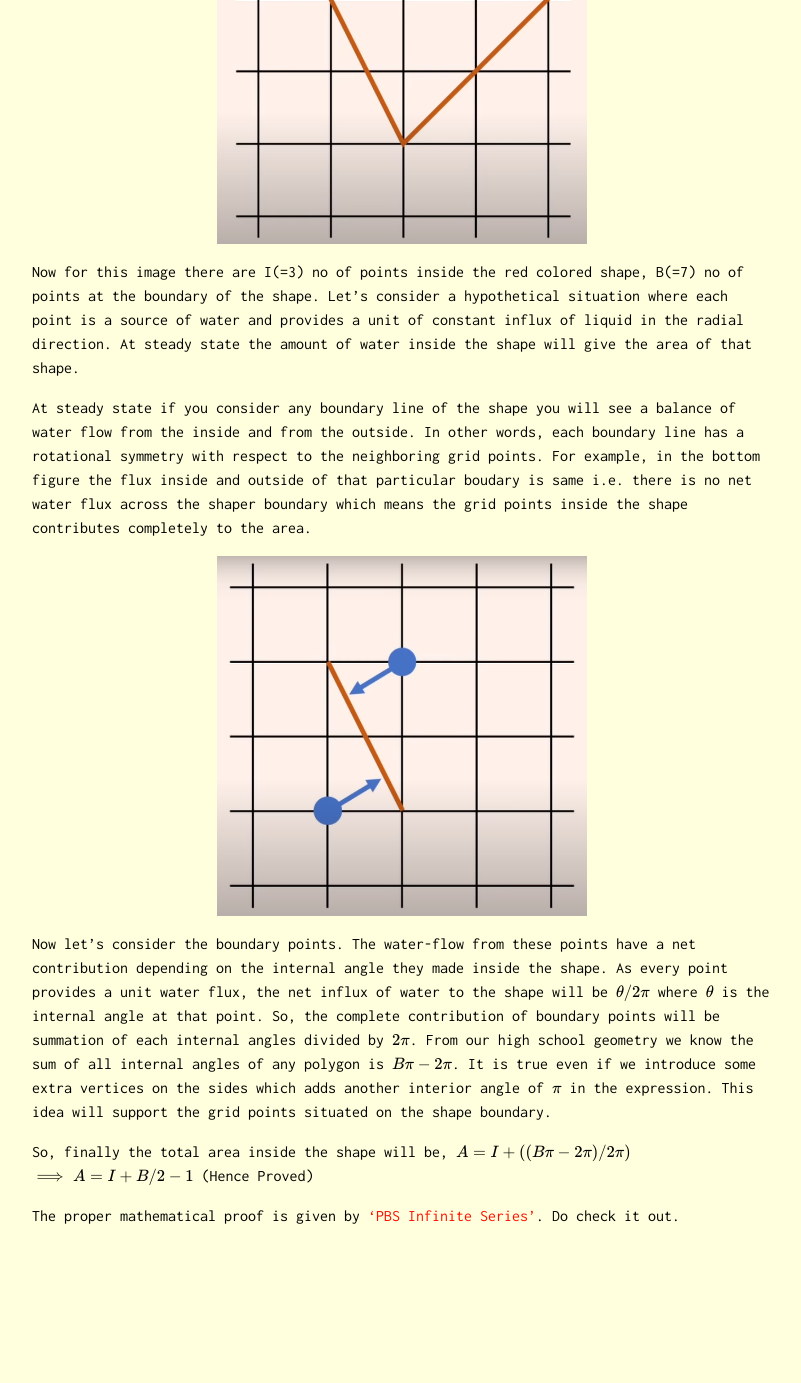
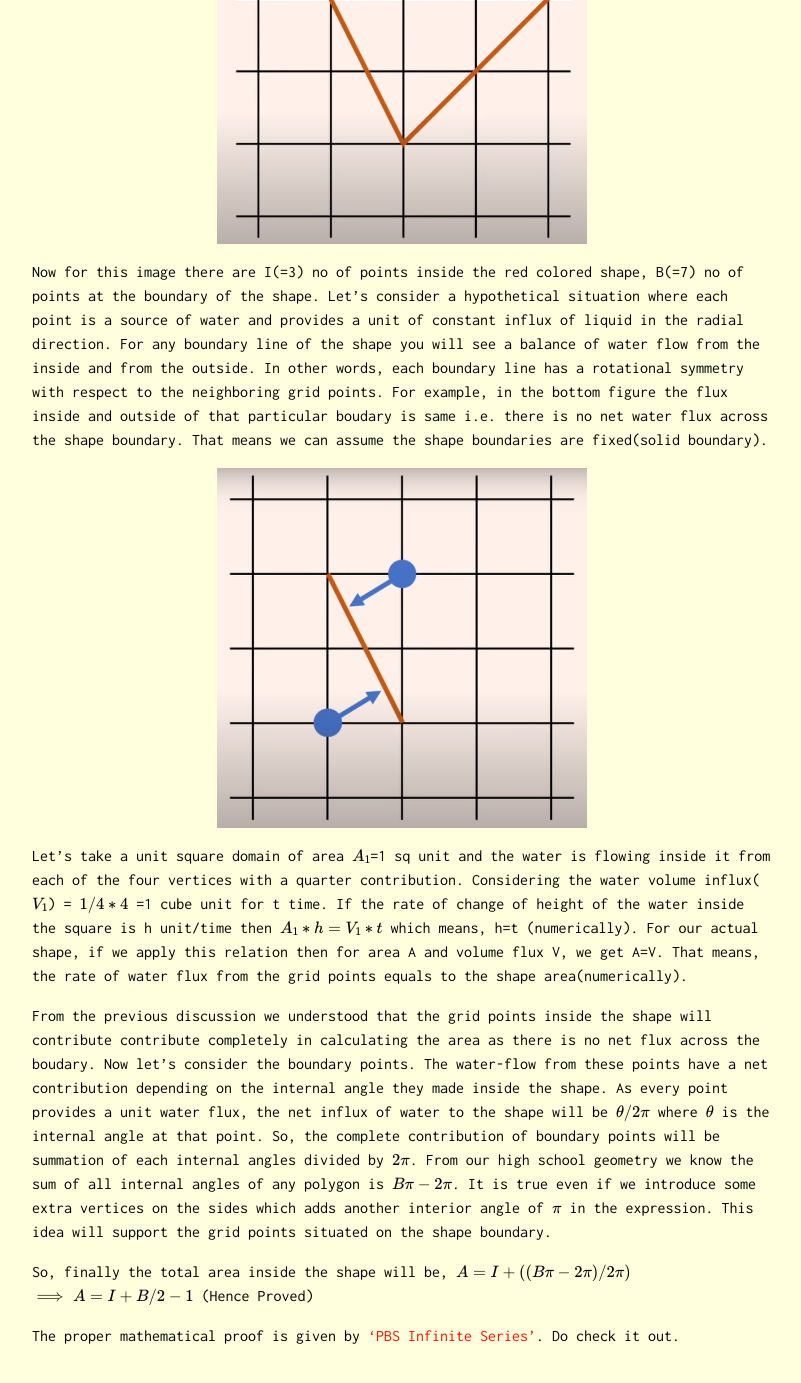
Before and after one commit to Oscuro-Phoenix/math-for-fun, a Jekyll site: the page built from _posts/2021-12-01-Problem-22.md, in a window 1280 px wide and 1400 px high, scrolled down 831 px. Shown: the top 1383 px of the window, without its empty margins (238-1039 px from the left). Built offline with Jekyll 4.4.1, drawn with Linux system fonts in a browser that asks for light colours; formulas are drawn with MathJax 3; before the commit the page ends 2111 px from its top, so only the background shows below that.

Commit message:
Update 2021-12-01-Problem-22.md

```diff
--- a/_posts/2021-12-01-Problem-22.md
+++ b/_posts/2021-12-01-Problem-22.md
@@ -15,13 +15,13 @@ There is an unconventional in mathematical sense yet very simple and easy to und
 Let's consider the bottom image:
 <center><img style=" display: block; margin-left: auto; margin-right: auto;width: 50%;" src="../assets/prob22_fig1.PNG"></center>
 
-Now for this image there are I(=3) no of points inside the red colored shape, B(=7) no of points at the boundary of the shape. Let's consider a hypothetical situation where each point is a source of water and provides a unit of constant influx of liquid in the radial direction. At steady state the amount of water inside the shape will give the area of that shape.
-
-At steady state if you consider any boundary line of the shape you will see a balance of water flow from the inside and from the outside. In other words, each boundary line has a rotational symmetry with respect to the neighboring grid points. For example, in the bottom figure the flux inside and outside of that particular boudary is same i.e. there is no net water flux across the shaper boundary which means the grid points inside the shape contributes completely to the area.
+Now for this image there are I(=3) no of points inside the red colored shape, B(=7) no of points at the boundary of the shape. Let's consider a hypothetical situation where each point is a source of water and provides a unit of constant influx of liquid in the radial direction. For any boundary line of the shape you will see a balance of water flow from the inside and from the outside. In other words, each boundary line has a rotational symmetry with respect to the neighboring grid points. For example, in the bottom figure the flux inside and outside of that particular boudary is same i.e. there is no net water flux across the shape boundary. That means we can assume the shape boundaries are fixed(solid boundary).
 
 <center><img style=" display: block; margin-left: auto; margin-right: auto;width: 50%;" src="../assets/prob22_fig2.PNG"></center>
 
-Now let's consider the boundary points. The water-flow from these points have a net contribution depending on the internal angle they made inside the shape. As every point provides a unit water flux, the net influx of water to the shape will be $$\theta/2\pi$$ where $$\theta$$ is the internal angle at that point. So, the complete contribution of boundary points will be summation of each internal angles divided by $$2\pi$$. From our high school geometry we know the sum of all internal angles of any polygon is $$B\pi-2\pi$$. It is true even if we introduce some extra vertices on the sides which adds another interior angle of $$\pi$$ in the expression. This idea will support the grid points situated on the shape boundary.
+Let's take a unit square domain of area $$A_1$$=1 sq unit and the water is flowing inside it from each of the four vertices with a quarter contribution. Considering the water volume influx($$V_1$$) = $$1/4 * 4$$ =1 cube unit for t time. If the rate of change of height of the water inside the square is h unit/time then $$A_1* h=V_1* t$$ which means, h=t (numerically). For our actual shape, if we apply this relation then for area A and volume flux V, we get A=V. That means, the rate of water flux from the grid points equals to the shape area(numerically).
+
+From the previous discussion we understood that the grid points inside the shape will contribute contribute completely in calculating the area as there is no net flux across the boudary. Now let's consider the boundary points. The water-flow from these points have a net contribution depending on the internal angle they made inside the shape. As every point provides a unit water flux, the net influx of water to the shape will be $$\theta/2\pi$$ where $$\theta$$ is the internal angle at that point. So, the complete contribution of boundary points will be summation of each internal angles divided by $$2\pi$$. From our high school geometry we know the sum of all internal angles of any polygon is $$B\pi-2\pi$$. It is true even if we introduce some extra vertices on the sides which adds another interior angle of $$\pi$$ in the expression. This idea will support the grid points situated on the shape boundary.
 
 So, finally the total area inside the shape will be, $$A=I+((B\pi-2\pi)/2\pi)$$
 $$
```
